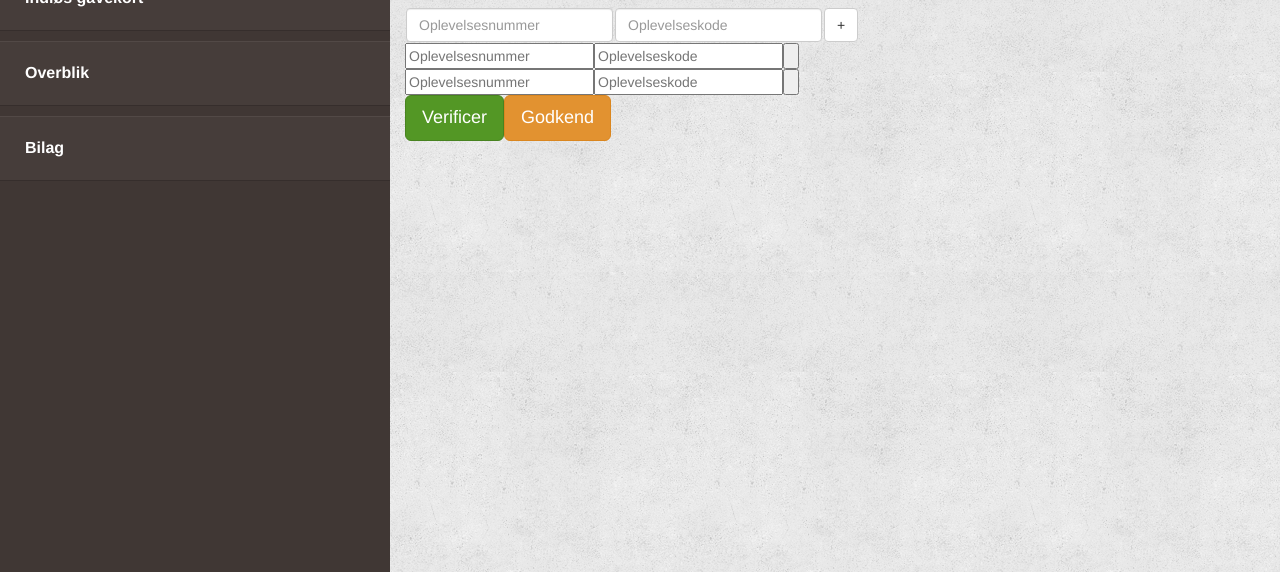
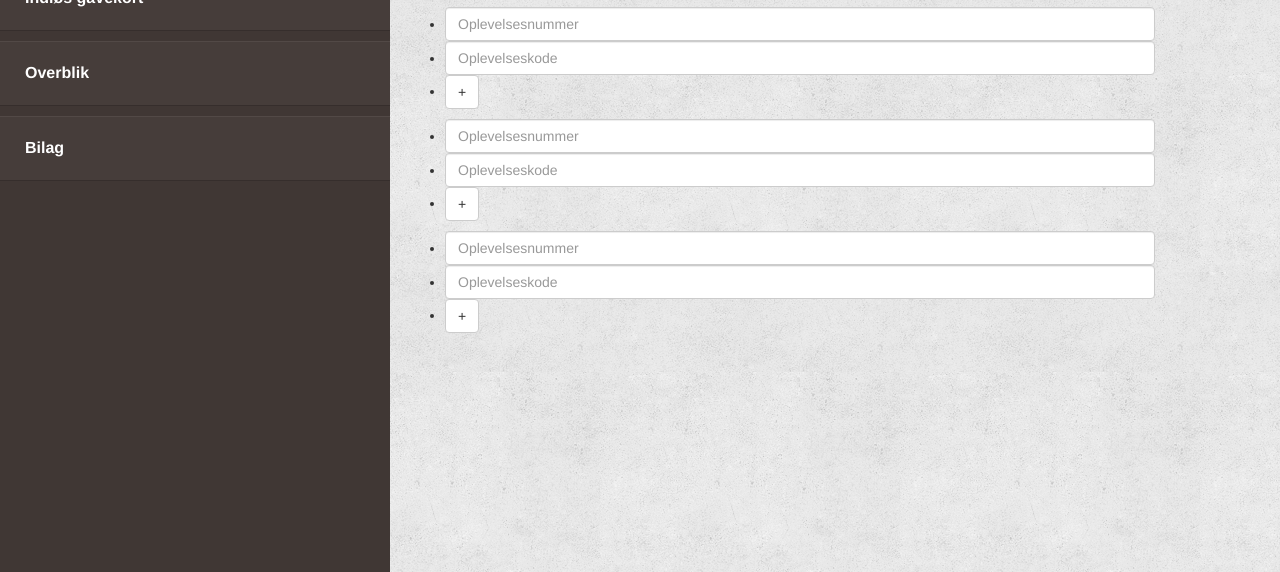
Before and after one commit to leogono/dgdapartner.dev, a website: page index.html in a window 1280 px wide. Shown: the part 228-800 px from the top of the page. Drawn offline with Linux system fonts and the light colour scheme.

Commit message:
index update + style

```diff
--- a/assets/less/variables.less
+++ b/assets/less/variables.less
@@ -11,6 +11,7 @@
 @brown: #403734;
 @brown2: #463d3a;
 @white: #fff;
+@border-color: #b6b6b6;
 
 // Grays
 // -------------------------
--- a/index.html
+++ b/index.html
@@ -36,8 +36,8 @@
 			</div>
 
 			<div class="main-content col-sm-8">
-				<header>
-					<p>Velkommen <span class="user-name">Skodsborg Kurhotel</span></p>
+				<header class="user-wrap">
+					<p class="welcome-text">Velkommen <span class="user-name">Skodsborg Kurhotel</span></p>
 					<ul class="user-info">
 						<li><a href="#">Min profil</a></li>
 						<li><a href="#">Log ud</a></li>
@@ -52,34 +52,36 @@
 					<div class="main-content">
 						<h2 class="tab-header">Indløs oplevelsesbevis</h2>
 
-            <table>
-              <tr>
-                <td>
-                  <input class="form-control" type="text" placeholder="Oplevelsesnummer">
-                </td>
-                <td>
-                  <input class="form-control" type="text" placeholder="Oplevelseskode">
-                </td>
-                <td>
-                  <button type="button" class="btn btn-default add-more">+</button>
-                </td>
-              </tr>
-            </table>
+            <div id="voucher-wrap">
+              <ul class="voucher-list">
+                <li class="vouchers-number">
+                  <input type="text" class="form-control" placeholder="Oplevelsesnummer">
+                </li>
+                <li class="vouchers-code">
+                  <input type="text" class="form-control" placeholder="Oplevelseskode">
+                </li>
+                <li><a href="#" class="voucher-button add-voucher btn btn-default">+</a></li>
+              </ul>
+              <ul class="voucher-list">
+                <li class="vouchers-number">
+                  <input type="text" class="form-control" placeholder="Oplevelsesnummer">
+                </li>
+                <li class="vouchers-code">
+                  <input type="text" class="form-control" placeholder="Oplevelseskode">
+                </li>
+                <li><a href="#" class="voucher-button add-voucher btn btn-default">+</a></li>
+              </ul>
+              <ul class="voucher-list">
+                <li class="vouchers-number">
+                  <input type="text" class="form-control" placeholder="Oplevelsesnummer">
+                </li>
+                <li class="vouchers-code">
+                  <input type="text" class="form-control" placeholder="Oplevelseskode">
+                </li>
+                <li><a href="#" class="voucher-button add-voucher btn btn-default">+</a></li>
+              </ul>
+            </div>
 
-						<div class="input-group">
-							<input type="text" placeholder="Oplevelsesnummer">
-							<input type="text" placeholder="Oplevelseskode">
-							<input type="button">
-						</div>
-						<div class="input-group">
-							<input type="text" placeholder="Oplevelsesnummer">
-							<input type="text" placeholder="Oplevelseskode">
-							<input type="button">
-						</div>
-						<div class="input-group">
-							<button class="btn btn-success btn-lg">Verificer</button>
-							<button class="btn btn-primary btn-lg">Godkend</button>
-						</div>
 					</div>
 				</section>
 			</div>
```
Also changed, not shown: assets/less/custom.less (+12 -1 lines).
